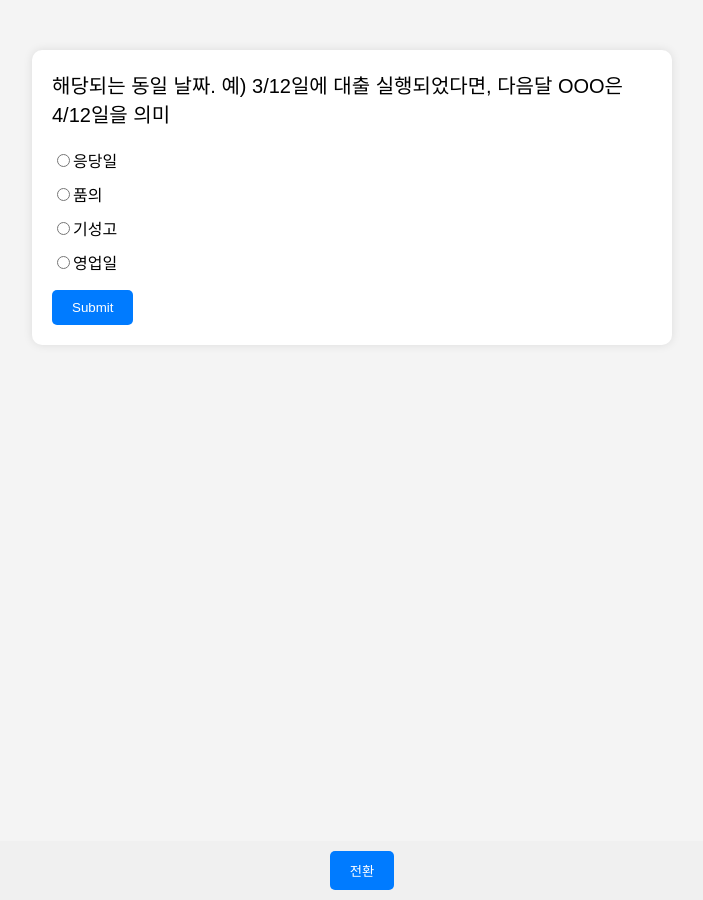
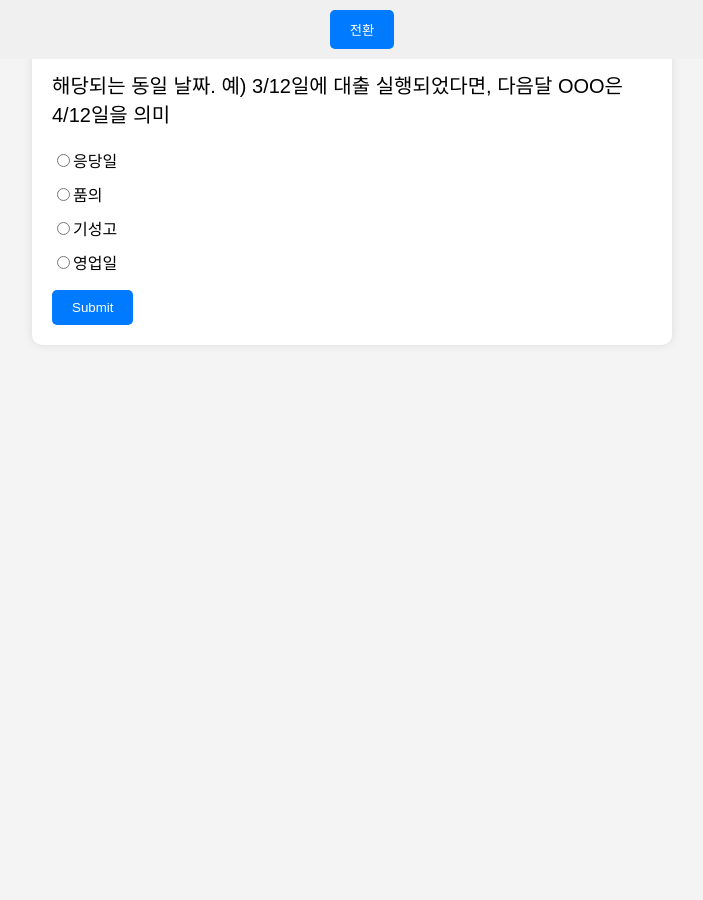
Before and after one commit to yongseok-dev/yongseok-dev.github.io, a Jekyll site: the page quiz/index.html, which Jekyll copies as it is, in a window 1280 px wide. Shown: the whole page, without its empty margins (288-991 px from the left). Built offline with Jekyll 4.4.1, drawn with Linux system fonts in a browser that asks for light colours.

Commit message:
Add files via upload
정답수 표기, 모드변환 버튼 위치 변경

```diff
--- a/quiz/index.html
+++ b/quiz/index.html
@@ -22,14 +22,19 @@
       box-shadow: 0 0 10px rgba(0, 0, 0, 0.1);
     }
 
-    .footer {
+    .header {
       position: fixed;
-      bottom: 0;
+      top: 0;
       left: 0;
       width: 100%;
       background-color: #f0f0f0;
       padding: 10px;
       text-align: center;
+    }
+
+    .cont {
+      max-width: 600px;
+      margin: 0px auto;
     }
 
 
@@ -73,16 +78,22 @@
 
 <body>
 
+  <div class="header">
+    <div class="cont">
+      <span>
+
+        <span id="correct"></span>
+        <span id="remaining-questions"></span>
+      </span>
+      <button class="btn" id="answer-mode">전환</button>
+    </div>
+  </div>
   <div class="container">
     <div class="question" id="question"></div>
     <ul class="options" id="options"></ul>
     <input type="text" id="answer" autocomplete="off" onkeydown="if(event.keyCode===13) checkAnswer()">
     <button class="btn" id="submit" onclick="checkAnswer()">Submit</button>
     <div id="result"></div>
-    <div id="remaining-questions"></div>
-    <div class="footer">
-      <button class="btn" id="answer-mode">전환</button>
-    </div>
   </div>
 
   <script src="quizData.json"></script> <!-- 외부 JSON 파일 로드 -->
--- a/quiz/quiz.js
+++ b/quiz/quiz.js
@@ -10,6 +10,7 @@ const answerElement = document.getElementById('answer');
 const resultElement = document.getElementById('result');
 const submitElement = document.getElementById('submit');
 const remainingQuestionsElement = document.getElementById('remaining-questions');
+const correctElement = document.getElementById('correct');
 const answerModeButton = document.getElementById('answer-mode');
 
 let currentQuestionIndex = 0;
@@ -89,7 +90,6 @@ function checkAnswer() {
 
     if (userAnswer.toLowerCase() === correctAnswer.toLowerCase()) {
       resultElement.textContent = 'Correct!';
-      console.log(1);
     } else {
       resultElement.textContent = `Incorrect! The correct answer is: ${correctAnswer}`;
       wrongAnswers.push({ // 오답 저장
@@ -97,7 +97,6 @@ function checkAnswer() {
         selectedAnswer: userAnswer,
         correctAnswer: correctAnswer
       });
-      console.log(2);
     }
   } else { // 선택형 모드일 때
     const selectedOption = document.querySelector('input[name="option"]:checked');
@@ -137,6 +136,7 @@ function checkAnswer() {
     answerModeButton.disabled = true; // 퀴즈 완료 시 답변 모드 버튼 비활성화
   }
   remainingQuestionsElement.textContent = `(Remaining questions: ${quizData.length - currentQuestionIndex})`;
+  correctElement.textContent = `Correct Answers: ${currentQuestionIndex - wrongAnswers.length} / ${quizData.length}`;
 }
 
 // 퀴즈 초기화 및 버튼 이벤트 리스너 설정
```
Also changed, not shown: quiz/quizData.json (line endings or trailing spaces).
